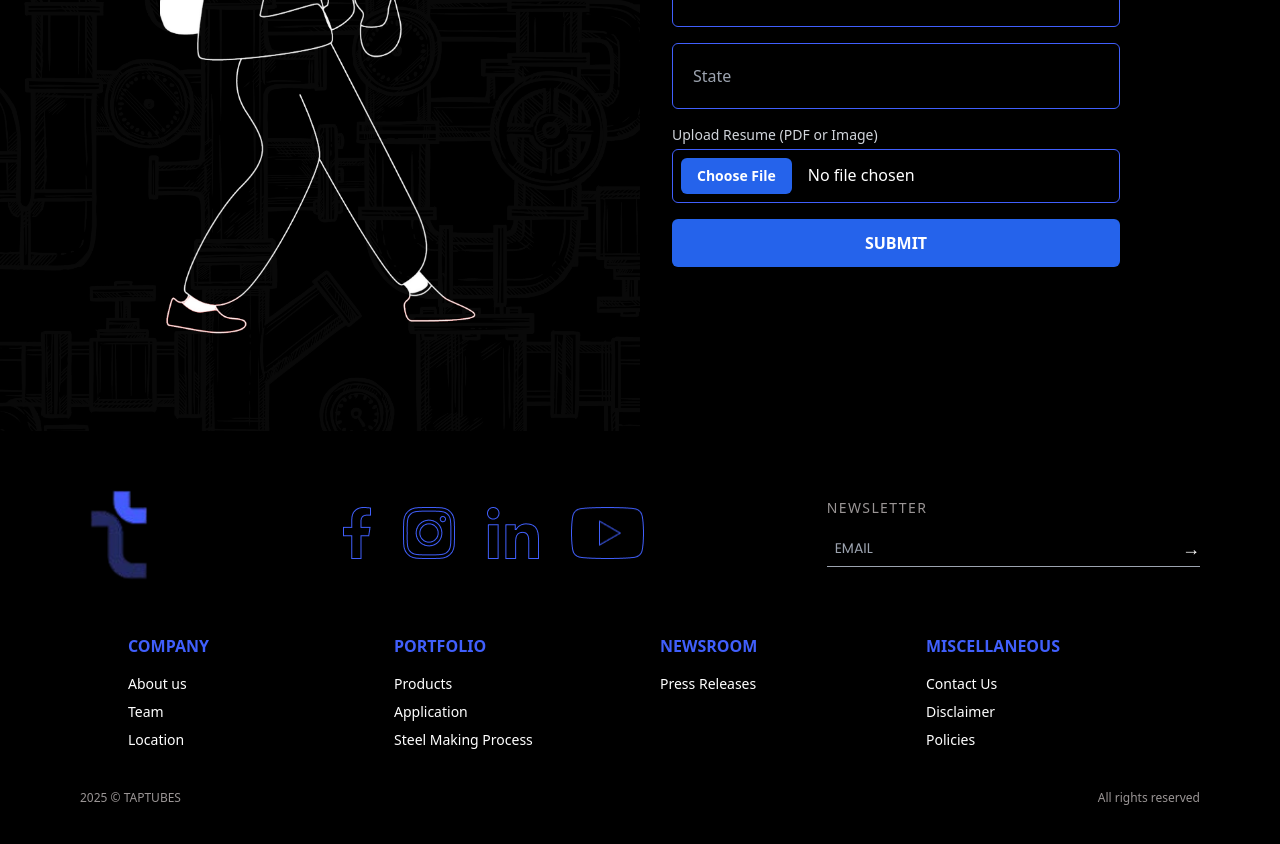
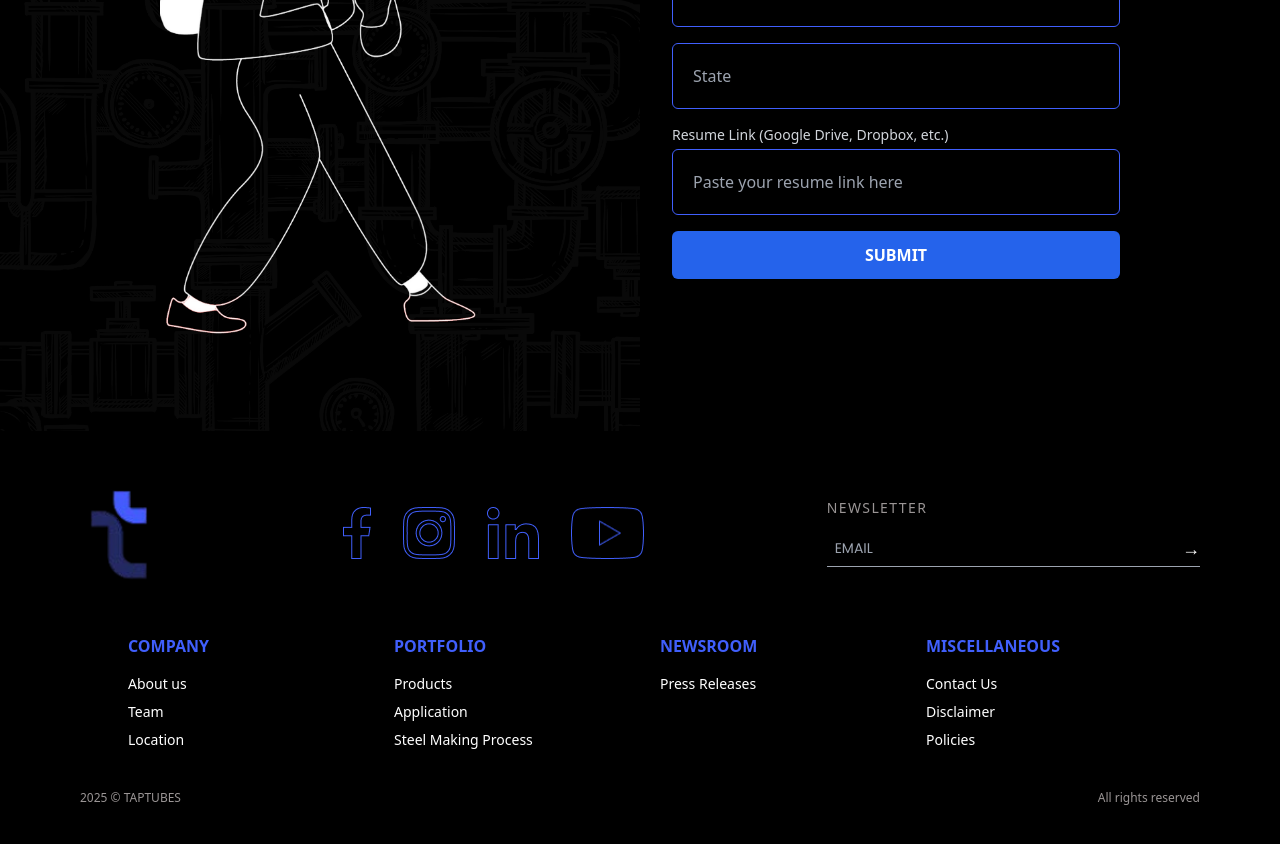
Before and after one commit to iamrahul415/Tapi-tubes, a React (Vite) app: page /CareerPage in a window 1280 px wide. Shown: the part 1540-2384 px from the top of the page. Built offline with nearby package versions, Linux system fonts and the light colour scheme; no server answers; a web font is replaced by a local one.

Commit message:
integrate Emailjs on joinUs form

```diff
--- a/src/Components/JoinUs.jsx
+++ b/src/Components/JoinUs.jsx
@@ -12,10 +12,10 @@ const JoinUs = () => {
 
     emailjs
       .sendForm(
-      // import.meta.env.VITE_EMAILJS_SERVICE_ID,
-      // import.meta.env.VITE_EMAILJS_TEMPLATE_ID2,
-      e.target,
-      // import.meta.env.VITE_EMAILJS_PUBLIC_KEY
+        import.meta.env.VITE_EMAILJS_SERVICE_ID2,
+        import.meta.env.VITE_EMAILJS_TEMPLATE_ID3,
+        e.target,
+        import.meta.env.VITE_EMAILJS_PUBLIC_KEY2
       )
       .then(
         () => {
@@ -103,17 +103,14 @@ const JoinUs = () => {
           {/* Resume Upload */}
           <div>
             <label className="block text-sm mb-1 text-gray-300">
-              Upload Resume (PDF or Image)
+              Resume Link (Google Drive, Dropbox, etc.)
             </label>
             <input
-              type="file"
-              name="resume"
-              accept=".pdf,image/*"
+              type="url"
+              name="resume_link"
+              placeholder="Paste your resume link here"
               required
-              className="w-full p-2 rounded-md bg-transparent border border-[#405FFC]
-                         file:mr-4 file:py-2 file:px-4 file:rounded-md file:border-0
-                         file:text-sm file:font-semibold file:bg-blue-600 file:text-white
-                         hover:file:bg-blue-700"
+              className="w-full p-5 rounded-md bg-transparent border border-[#405FFC] focus:border-blue-900 outline-none"
             />
           </div>
 
--- a/src/Components/Newroom.jsx
+++ b/src/Components/Newroom.jsx
@@ -263,7 +263,7 @@ const Newsroom = () => {
     }, sectionRef);
 
     return () => ctx.revert();
-  }, [activeIndex, years.length]);
+  }, [activeIndex, animateToYear, years.length]);
 
   // Update content animations when active year changes
   useEffect(() => {
@@ -290,7 +290,7 @@ const Newsroom = () => {
   // 📐 Responsive shape size
   const shapeStyle = (() => {
     const w = dimensions.width;
-    if (w < 768) return { width: "280px", height: "200px"};
+    if (w < 768) return { width: "280px", height: "200px" };
     if (w < 1024) return { width: "350px", height: "250px", left: "-40px" };
     return { width: "450px", height: "300px" };
   })();
--- a/src/Components/PressReleaseMain.jsx
+++ b/src/Components/PressReleaseMain.jsx
@@ -37,10 +37,10 @@ const PressReleaseMain = () => {
 
   if (loading) {
     return (
-      <div className="w-full min-h-screen bg-gradient-to-br from-slate-900 via-purple-900 to-slate-900 flex items-center justify-center">
+      <div className="w-full min-h-screen bg-black flex items-center justify-center">
         <div className="flex flex-col items-center space-y-4">
           <div className="w-12 h-12 border-4 border-purple-500 border-t-transparent rounded-full animate-spin"></div>
-          <p className="text-white/80 text-lg font-medium">Loading articles...</p>
+          <p className="text-[#405FFC] text-lg font-medium">Loading articles...</p>
         </div>
       </div>
     );
@@ -53,8 +53,8 @@ const PressReleaseMain = () => {
           <div className="w-16 h-16 bg-red-500/20 rounded-full flex items-center justify-center mx-auto mb-4">
             <X className="w-8 h-8 text-red-400" />
           </div>
-          <h2 className="text-2xl font-bold text-white mb-2">Something went wrong</h2>
-          <p className="text-red-300">Error loading articles: {error}</p>
+          <h2 className="text-2xl font-bold text-[#405FFC] mb-2">Something went wrong</h2>
+          <p className="text-red-400">Error loading articles: {error}</p>
         </div>
       </div>
     );
@@ -91,7 +91,7 @@ const PressReleaseMain = () => {
                 </div>
 
                 {/* Title */}
-                <h3 className="text-white text-lg font-semibold leading-tight mb-6 group-hover:text-blue-400 transition-colors duration-300 line-clamp-3">
+                <h3 className="text-white text-lg font-semibold leading-tight mb-6 group-hover:text-blue-500 transition-colors duration-300 line-clamp-3">
                   {blog.title}
                 </h3>
 
--- a/src/Components/Search.jsx
+++ b/src/Components/Search.jsx
@@ -5,12 +5,12 @@ function Search({ open, onClose }) {
   if (!open) return null;
 
   return (
-    <div className="fixed inset-0 bg-black/95 flex flex-col items-center justify-center z-50">
+    <div className="fixed inset-0 bg-black/100 flex flex-col items-center justify-center z-50">
       {/* Header: Logo + Close Button */}
       <div className="absolute top-6 left-6">
         <Link to="/" onClick={onClose}>
           <img
-            src="@/assets/Logo.png"
+            src="../assets/Logo.png"
             alt="companyLogo"
             width={81}
             height={48}
```
